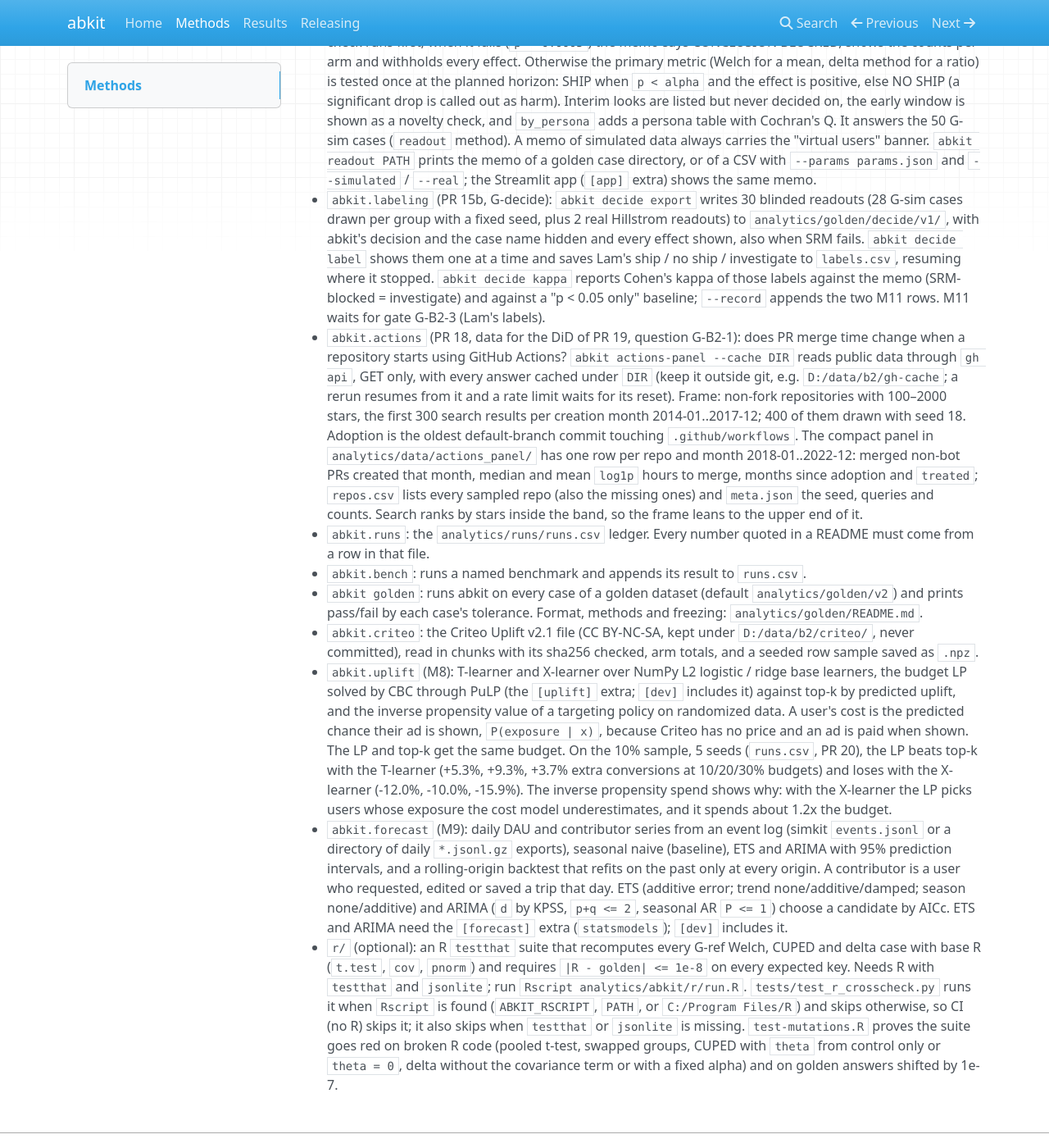
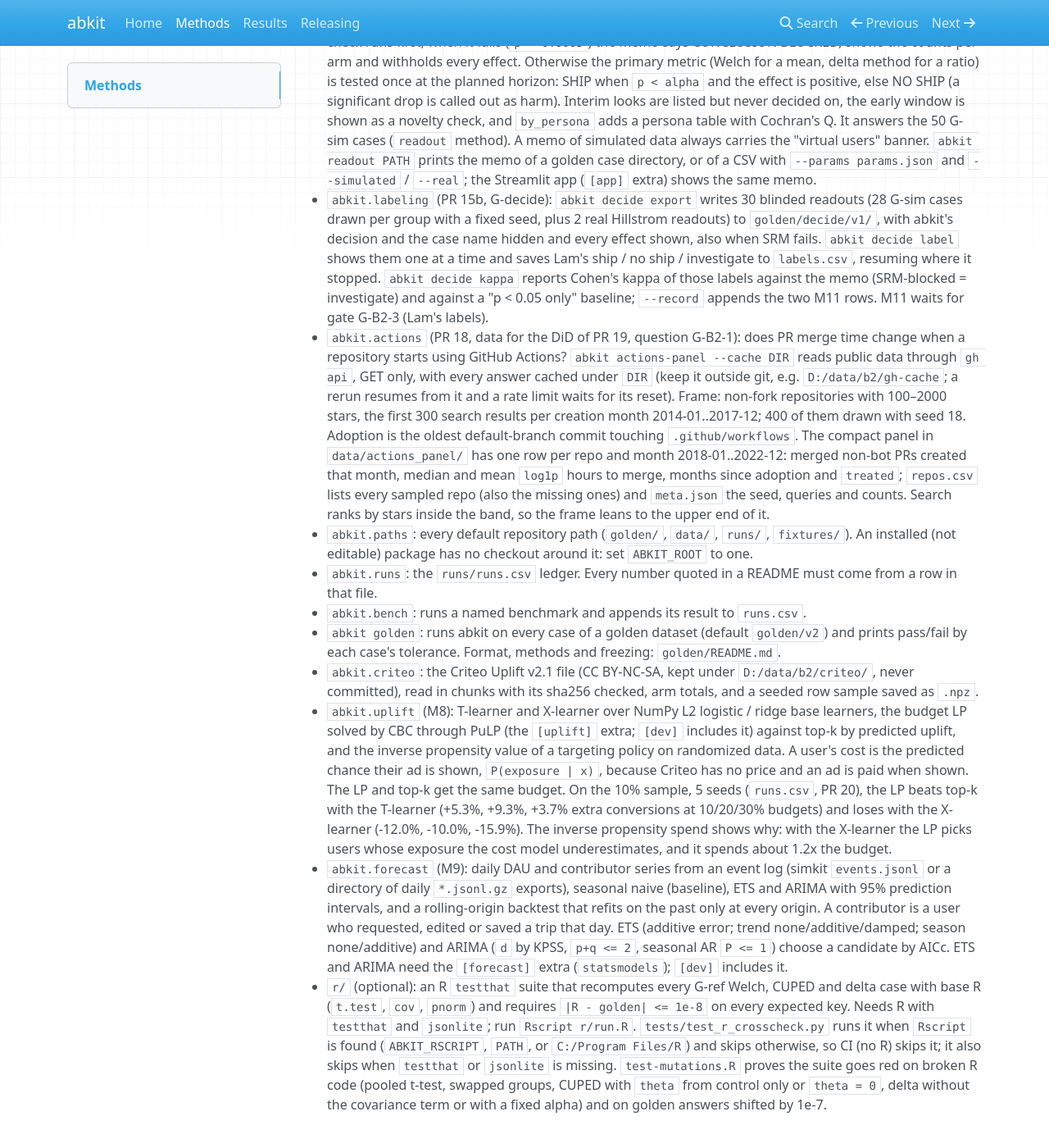
Before and after one commit to tlamDson/open-source-ab-testing-library, an MkDocs documentation site: the page built from docs/methods.md, in a window 1280 px wide and 1400 px high, scrolled down 783 px. Shown: the whole window at 82% size. Built offline with MkDocs 1.6.1, drawn with Linux system fonts in a browser that asks for light colours; nearby versions of some CDN libraries; some of the changed text lies outside the part shown.

Commit message:
docs: point README and docs at this repository
Co-Authored-By: Claude Opus 5.5 <noreply@anthropic.com>

```diff
--- a/docs/methods.md
+++ b/docs/methods.md
@@ -46,7 +46,7 @@ Modules and commands:
   `--real`; the Streamlit app (`[app]` extra) shows the same memo.
 - `abkit.labeling` (PR 15b, G-decide): `abkit decide export` writes 30 blinded
   readouts (28 G-sim cases drawn per group with a fixed seed, plus 2 real Hillstrom
-  readouts) to `analytics/golden/decide/v1/`, with abkit's decision and the case name
+  readouts) to `golden/decide/v1/`, with abkit's decision and the case name
   hidden and every effect shown, also when SRM fails. `abkit decide label` shows them one
   at a time and saves Lam's ship / no ship / investigate to `labels.csv`, resuming where
   it stopped. `abkit decide kappa` reports Cohen's kappa of those labels against the memo
@@ -59,17 +59,20 @@ Modules and commands:
   waits for its reset). Frame: non-fork repositories with 100–2000 stars, the first 300
   search results per creation month 2014-01..2017-12; 400 of them drawn with seed 18.
   Adoption is the oldest default-branch commit touching `.github/workflows`. The compact
-  panel in `analytics/data/actions_panel/` has one row per repo and month 2018-01..2022-12:
+  panel in `data/actions_panel/` has one row per repo and month 2018-01..2022-12:
   merged non-bot PRs created that month, median and mean `log1p` hours to merge, months
   since adoption and `treated`; `repos.csv` lists every sampled repo (also the missing ones)
   and `meta.json` the seed, queries and counts. Search ranks by stars inside the band, so
   the frame leans to the upper end of it.
-- `abkit.runs`: the `analytics/runs/runs.csv` ledger. Every number quoted in a
+- `abkit.paths`: every default repository path (`golden/`, `data/`, `runs/`,
+  `fixtures/`). An installed (not editable) package has no checkout around it: set
+  `ABKIT_ROOT` to one.
+- `abkit.runs`: the `runs/runs.csv` ledger. Every number quoted in a
   README must come from a row in that file.
 - `abkit.bench`: runs a named benchmark and appends its result to `runs.csv`.
 - `abkit golden`: runs abkit on every case of a golden dataset (default
-  `analytics/golden/v2`) and prints pass/fail by each case's tolerance. Format,
-  methods and freezing: `analytics/golden/README.md`.
+  `golden/v2`) and prints pass/fail by each case's tolerance. Format,
+  methods and freezing: `golden/README.md`.
 - `abkit.criteo`: the Criteo Uplift v2.1 file (CC BY-NC-SA, kept under
   `D:/data/b2/criteo/`, never committed), read in chunks with its sha256
   checked, arm totals, and a seeded row sample saved as `.npz`.
@@ -95,7 +98,7 @@ Modules and commands:
 - `r/` (optional): an R `testthat` suite that recomputes every G-ref Welch,
   CUPED and delta case with base R (`t.test`, `cov`, `pnorm`) and requires
   `|R - golden| <= 1e-8` on every expected key. Needs R with `testthat` and
-  `jsonlite`; run `Rscript analytics/abkit/r/run.R`. `tests/test_r_crosscheck.py`
+  `jsonlite`; run `Rscript r/run.R`. `tests/test_r_crosscheck.py`
   runs it when `Rscript` is found (`ABKIT_RSCRIPT`, `PATH`, or
   `C:/Program Files/R`) and skips otherwise, so CI (no R) skips it; it also
   skips when `testthat` or `jsonlite` is missing. `test-mutations.R` proves the
--- a/mkdocs.yml
+++ b/mkdocs.yml
@@ -1,5 +1,5 @@
 site_name: abkit
-site_description: Experimentation toolkit for TravelPlan
+site_description: Experimentation toolkit for A/B tests and causal estimates
 docs_dir: docs
 strict: true
 nav:
```
Also changed, not shown: other parts of docs/methods.md (+2 -2 lines), README.md (+33 -28 lines), docs/index.md (+1 -1 lines), docs/release.md (+3 -1 lines), docs/results.md (+1 -1 lines), golden/README.md (+19 -18 lines).
